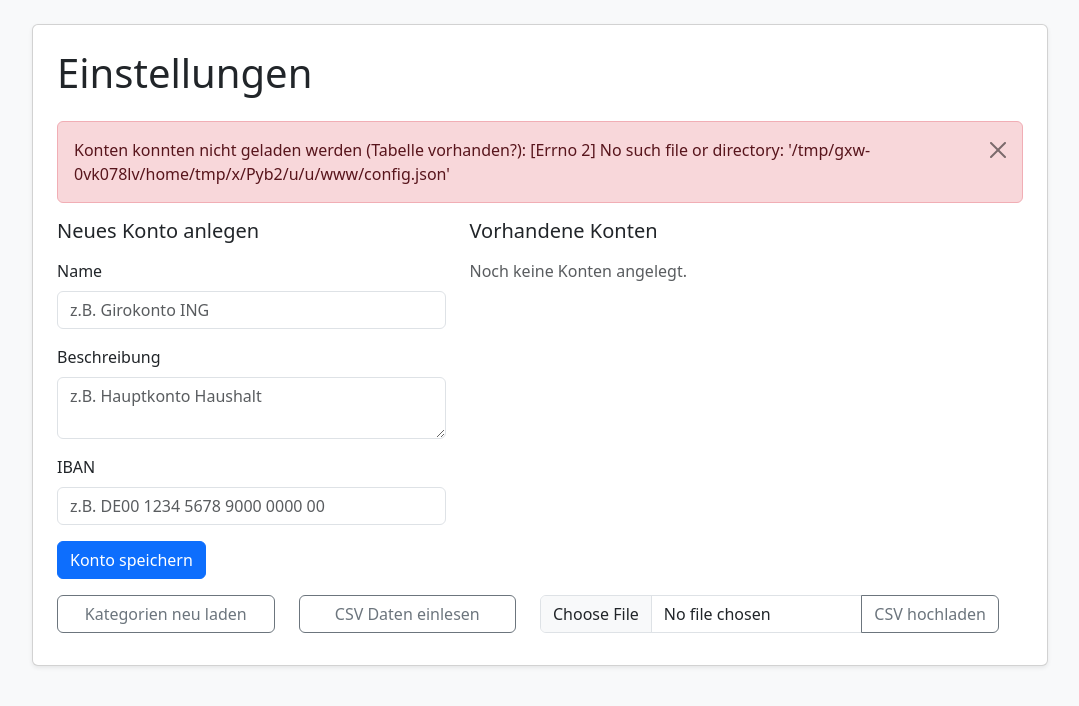
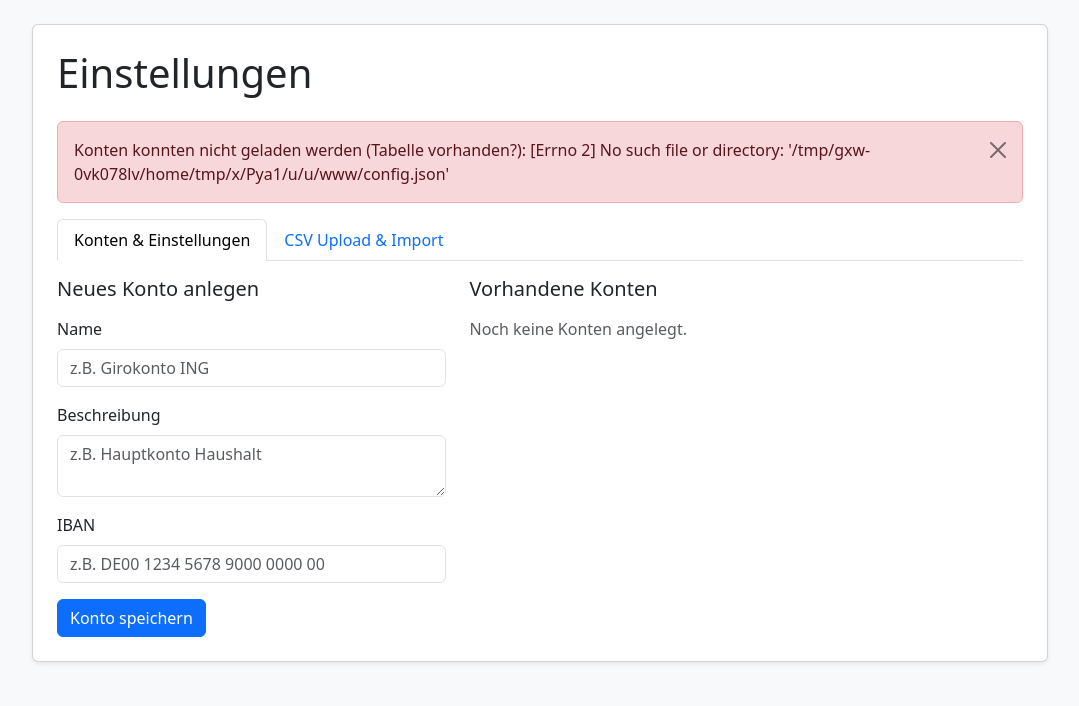
Before and after one commit to Sleepwalker86/Haushaltsbuch, a Flask app: page /settings in a window 1280 px wide. Shown: the part 76-782 px from the top of the page, without its empty margins (100-1179 px from the left). Run offline with Flask 3, Linux system fonts and the light colour scheme.

Commit message:
Refactor settings page to implement tabbed navigation for account management and CSV upload
- Introduced a tabbed interface for better organization of account settings and CSV upload functionalities.
- Moved existing account management forms and tables into the new tab structure.
- Added a dedicated section for uploading CSV files and reloading categories, enhancing user experience.

```diff
--- a/templates/settings.html
+++ b/templates/settings.html
@@ -14,6 +14,21 @@
   </div>
 {% endif %}
 
+<ul class="nav nav-tabs mb-3" id="settingsTabs" role="tablist">
+  <li class="nav-item" role="presentation">
+    <button class="nav-link active" id="konten-tab" data-bs-toggle="tab" data-bs-target="#konten-pane" type="button" role="tab" aria-controls="konten-pane" aria-selected="true">
+      Konten & Einstellungen
+    </button>
+  </li>
+  <li class="nav-item" role="presentation">
+    <button class="nav-link" id="upload-tab" data-bs-toggle="tab" data-bs-target="#upload-pane" type="button" role="tab" aria-controls="upload-pane" aria-selected="false">
+      CSV Upload & Import
+    </button>
+  </li>
+</ul>
+
+<div class="tab-content" id="settingsTabsContent">
+  <div class="tab-pane fade show active" id="konten-pane" role="tabpanel" aria-labelledby="konten-tab">
     <div class="row g-4">
       <div class="col-12 col-lg-5">
         <h2 class="h5 mb-3">
@@ -90,33 +105,36 @@
         <p class="text-muted">Noch keine Konten angelegt.</p>
         {% endif %}
       </div>
+    </div>
+  </div>
 
-  <div class="row mb-2">
-    <div class="col-12 col-md-3">
-      <form method="post" action="{{ url_for('reload_categories') }}" class="mt-3">
+  <div class="tab-pane fade" id="upload-pane" role="tabpanel" aria-labelledby="upload-tab">
+    <div class="row g-3">
+      <div class="col-12 col-md-8">
+        <h2 class="h5 mb-3">CSV-Datei hochladen</h2>
+        <form method="post" action="{{ url_for('upload_csv') }}" enctype="multipart/form-data">
+          <div class="input-group">
+            <input type="file" class="form-control" name="csv_file" accept=".csv" required>
+            <button type="submit" class="btn btn-outline-success">
+              CSV hochladen
+            </button>
+          </div>
+        </form>
+      </div>
+
+      <div class="col-12 col-md-4">
+        <h2 class="h5 mb-3">CSV-Verarbeitung</h2>
+        <form method="post" action="{{ url_for('reload_categories') }}" class="mb-2">
           <button type="submit" class="btn btn-outline-secondary w-100">
             Kategorien neu laden
           </button>
         </form>
-    </div>
-
-    <div class="col-12 col-md-3">
-      <form method="post" action="{{ url_for('import_data') }}" class="mt-3">
+        <form method="post" action="{{ url_for('import_data') }}">
           <button type="submit" class="btn btn-outline-secondary w-100">
             CSV Daten einlesen
           </button>
         </form>
       </div>
-
-    <div class="col-12 col-md-6">
-      <form method="post" action="{{ url_for('upload_csv') }}" enctype="multipart/form-data" class="mt-3">
-        <div class="input-group">
-          <input type="file" class="form-control" name="csv_file" accept=".csv" required>
-          <button type="submit" class="btn btn-outline-secondary">
-            CSV hochladen
-          </button>
-        </div>
-      </form>
     </div>
   </div>
 </div>
```
Lines whose indentation alone changed are shown as unchanged.
